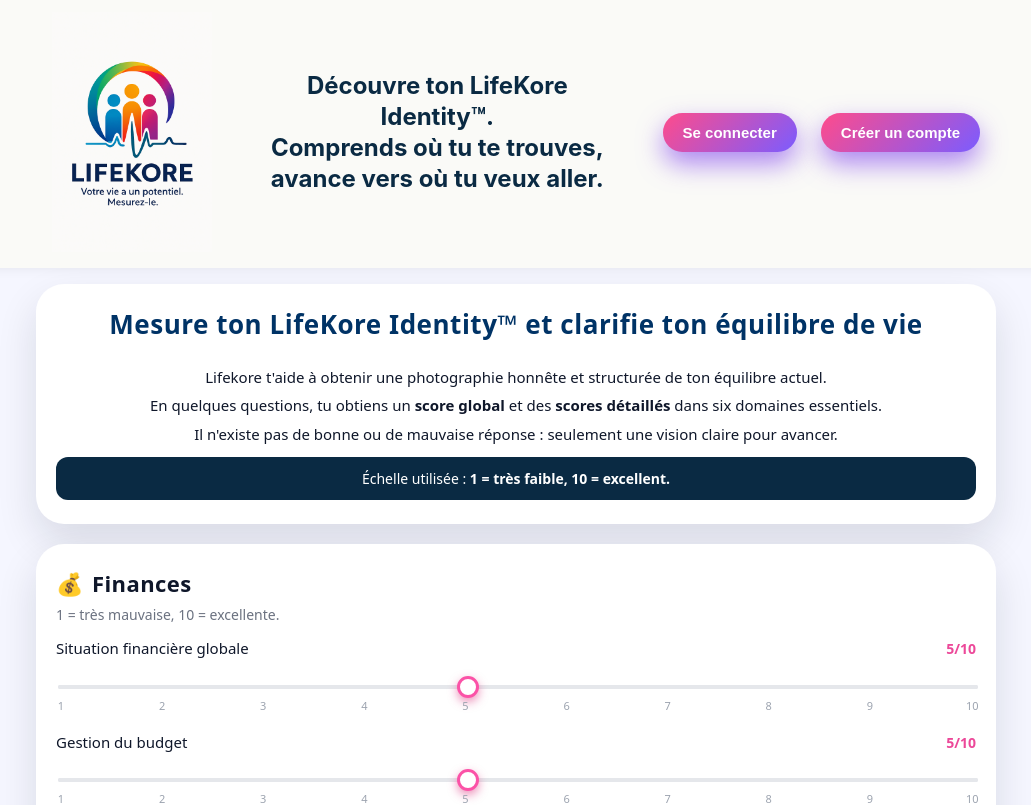
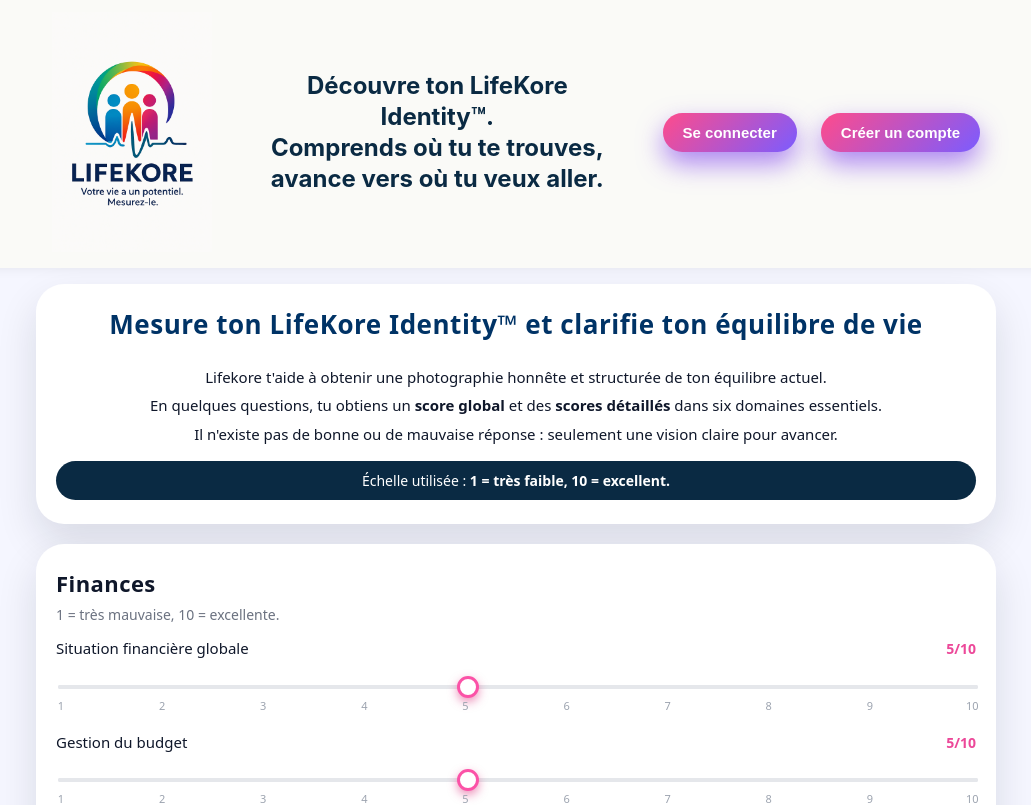
Before and after one commit to Brax971/Lifescore, a Next.js app: page / in a window 1280 px wide. Shown: the top 805 px of the page, without its empty margins (124-1155 px from the left). Built offline with nearby package versions, Linux system fonts and the light colour scheme.

Commit message:
Update page.js

```diff
--- a/app/page.js
+++ b/app/page.js
@@ -99,16 +99,6 @@
   },
 ];
 
-// Icônes par domaine (sans fichiers externes)
-const domainIcons = {
-  finances: "💰",
-  travail: "💼",
-  sante: "💊",
-  orga: "📂",
-  relations: "🤝",
-  mental: "🧠",
-};
-
 export default function HomePage() {
   const [answers, setAnswers] = useState({});
   const [results, setResults] = useState(null);
@@ -209,10 +199,10 @@
               flex: 1,
               marginLeft: 16,
               marginRight: 16,
-              fontSize: 24, // plus grand
-              fontWeight: 700, // très lisible, épais
+              fontSize: 24,
+              fontWeight: 700,
               lineHeight: 1.3,
-              color: "#0A2A43", // bleu du logo
+              color: "#0A2A43",
               maxWidth: 420,
               textAlign: "center",
               fontFamily:
@@ -266,12 +256,7 @@
               className="lk-scale-info"
               style={{
                 backgroundColor: "#0A2A43",
-                color: "white",
-                padding: "12px 16px",
-                borderRadius: "12px",
-                fontSize: "14px",
-                textAlign: "center",
-                marginTop: "12px",
+                color: "#FFFFFF",
               }}
             >
               Échelle utilisée :{" "}
@@ -287,18 +272,7 @@
             {domains.map((domain) => (
               <div key={domain.id} className="lk-domain-block">
                 <div className="lk-domain-header">
-                  <h2
-                    style={{
-                      display: "flex",
-                      alignItems: "center",
-                      gap: "8px",
-                    }}
-                  >
-                    <span aria-hidden="true">
-                      {domainIcons[domain.id] ?? "•"}
-                    </span>
-                    {domain.label}
-                  </h2>
+                  <h2>{domain.label}</h2>
                   <p className="lk-domain-description">
                     {domain.description}
                   </p>
@@ -490,9 +464,7 @@
         {/* À PROPOS */}
         <section id="lk-about" className="lk-section">
           <div className="lk-card lk-card-main" style={{ marginTop: 20 }}>
-            <h2 style={{ textAlign: "center", width: "100%" }}>
-              À propos de Lifekore
-            </h2>
+            <h2 style={{ textAlign: "center" }}>À propos de Lifekore</h2>
             <p>
               Lifekore est une plateforme conçue pour t&apos;aider à comprendre
               ton <strong>LifeKore Identity™</strong> : la structure réelle de
@@ -528,8 +500,18 @@
 
       {/* FOOTER */}
       <footer className="lk-footer">
-        <div className="lk-footer-inner">
-          Lifekore · Ta vie a un potentiel, mesure-la.
+        <div
+          className="lk-footer-inner"
+          style={{
+            width: "100%",
+            textAlign: "center",
+            fontSize: 12,
+          }}
+        >
+          <strong>Lifekore</strong> · LifeKore Identity™ – Mesure gratuite de
+          ton équilibre de vie.
+          <br />
+          © {new Date().getFullYear()} Lifekore. Tous droits réservés.
         </div>
       </footer>
     </div>
```
